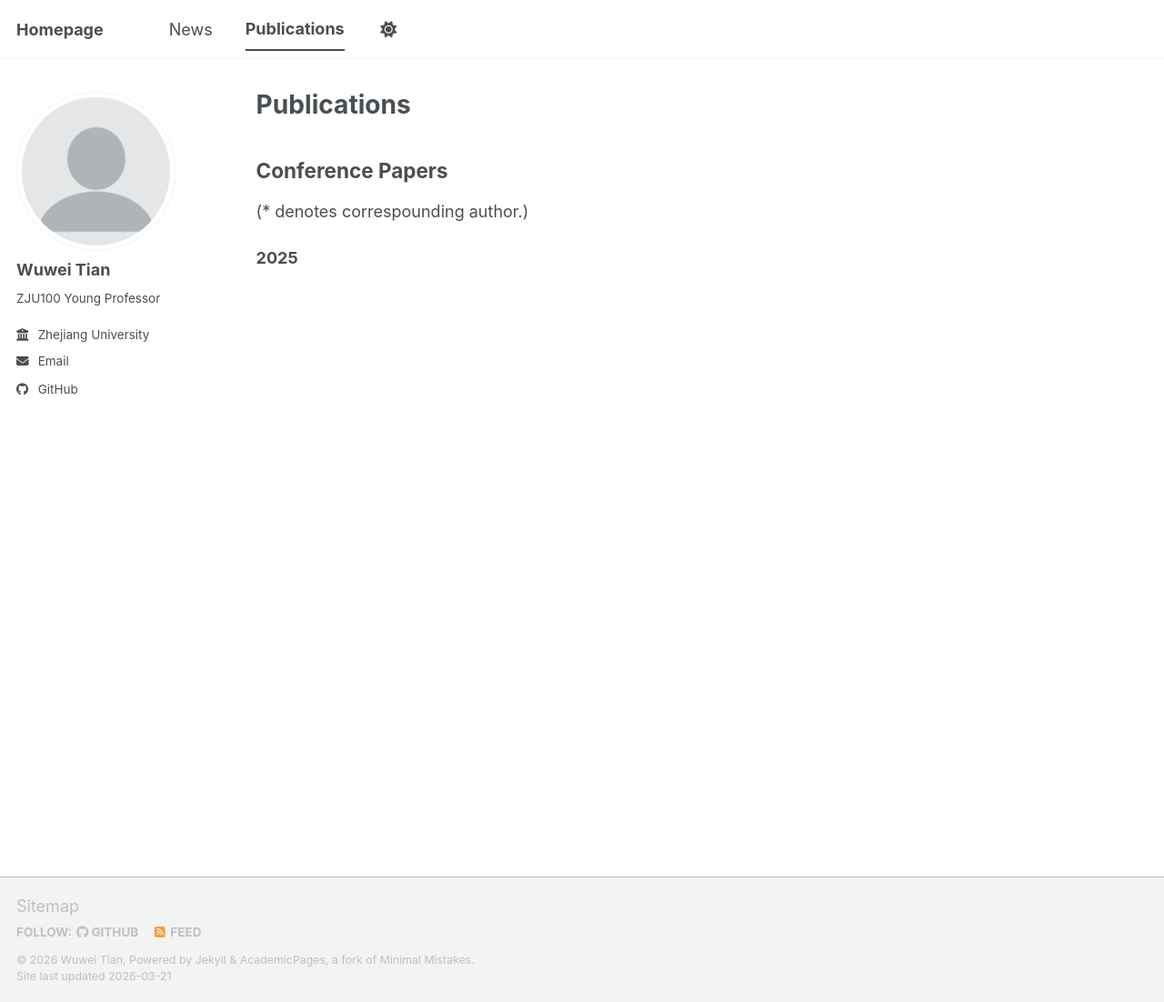
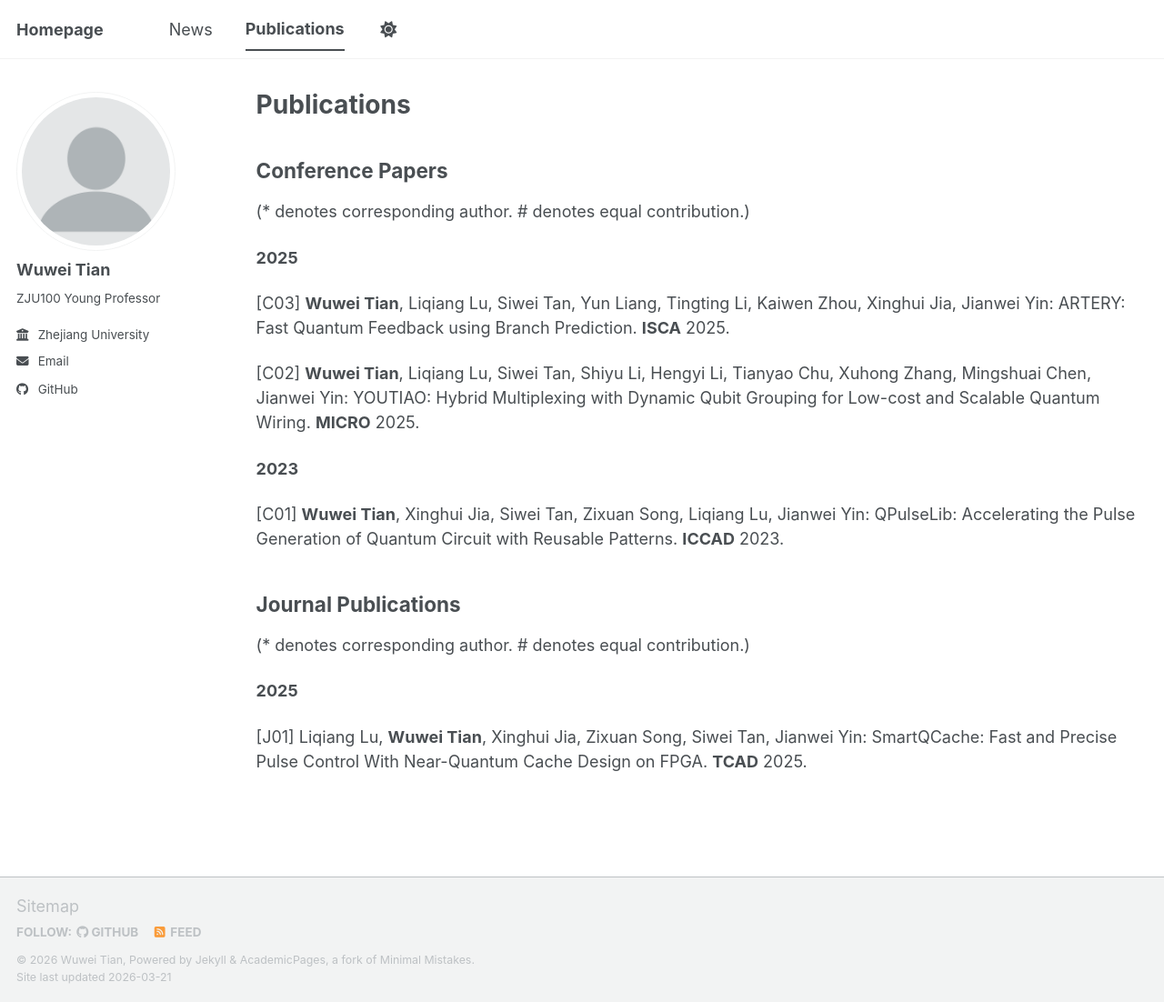
Before and after one commit to wuweitian-zju/wuweitian-zju.github.io, a Jekyll site: the page built from _pages/publications.md, in a window 1280 px wide and 1102 px high. Shown: the whole window at 91% size. Built offline with Jekyll 4.4.1, drawn with Linux system fonts in a browser that asks for light colours; a script bundle is joined from its source files by our own code; library files that are not in the unit come from our copies.

Commit message:
Update publications.md

```diff
--- a/_pages/publications.md
+++ b/_pages/publications.md
@@ -6,8 +6,22 @@ author_profile: true
 ---
 
 ## Conference Papers
-(* denotes correspounding author.)
+(* denotes corresponding author. # denotes equal contribution.)
+
+**2025**
+
+[C03] **Wuwei Tian**, Liqiang Lu, Siwei Tan, Yun Liang, Tingting Li, Kaiwen Zhou, Xinghui Jia, Jianwei Yin: ARTERY: Fast Quantum Feedback using Branch Prediction. **ISCA** 2025.
+
+[C02] **Wuwei Tian**, Liqiang Lu, Siwei Tan, Shiyu Li, Hengyi Li, Tianyao Chu, Xuhong Zhang, Mingshuai Chen, Jianwei Yin: YOUTIAO: Hybrid Multiplexing with Dynamic Qubit Grouping for Low-cost and Scalable Quantum Wiring. **MICRO** 2025.
+
+**2023**
+
+[C01] **Wuwei Tian**, Xinghui Jia, Siwei Tan, Zixuan Song, Liqiang Lu, Jianwei Yin: QPulseLib: Accelerating the Pulse Generation of Quantum Circuit with Reusable Patterns. **ICCAD** 2023.
 
 
+## Journal Publications
+(* denotes corresponding author. # denotes equal contribution.)
 
 **2025**
+
+[J01] Liqiang Lu, **Wuwei Tian**, Xinghui Jia, Zixuan Song, Siwei Tan, Jianwei Yin: SmartQCache: Fast and Precise Pulse Control With Near-Quantum Cache Design on FPGA. **TCAD** 2025.
```
